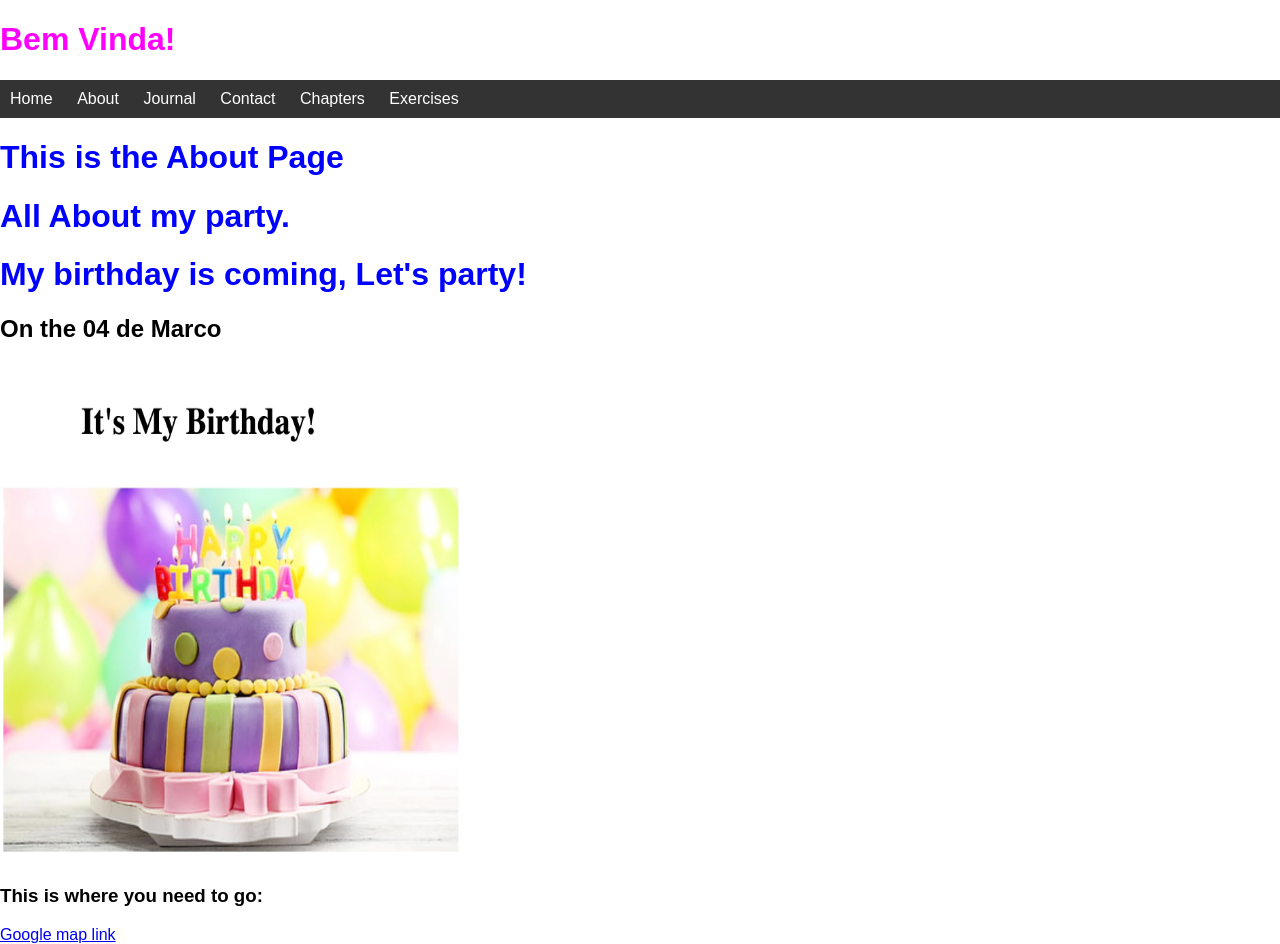
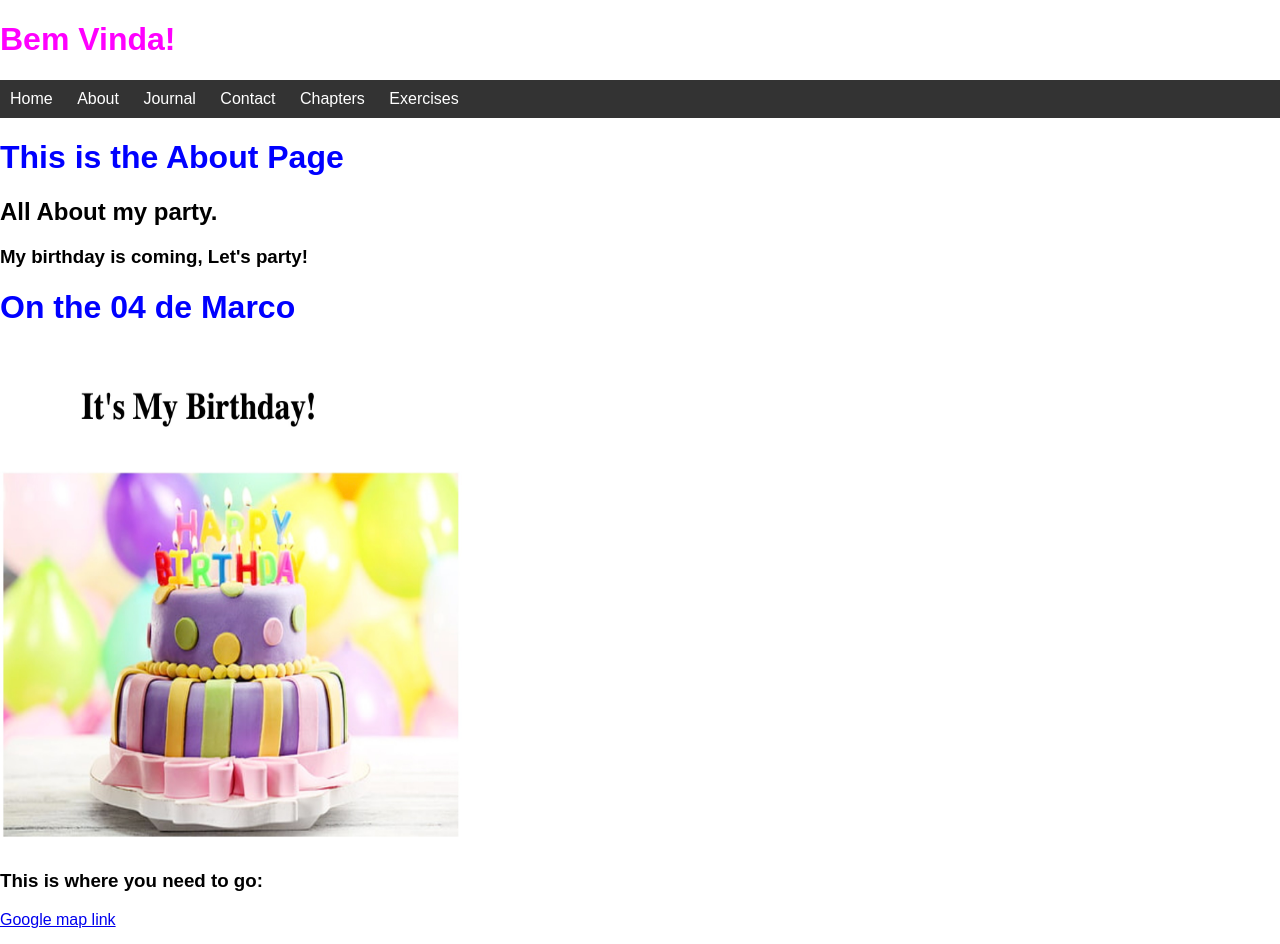
Before and after one commit to aneliseSol/html-Portfolio, a plain HTML site: page a1About.html in a window 1280 px wide. Drawn offline with Linux system fonts and the light colour scheme.

Commit message:
Update a1About.html

```diff
--- a/a1About.html
+++ b/a1About.html
@@ -35,9 +35,9 @@
   <main id="main-content">
     <!-- Content will be dynamically loaded here -->
     <H1> This is the About Page</H1> <!-- Main heading -->
-    <H1> All About my party.</H1> <!-- Secondary heading -->
-    <h1>My birthday is coming, Let's party!</h1> <!-- Tertiary heading -->
-    <h2>On the 04 de Marco</h2> <!-- Subheading -->
+    <H2> All About my party.</H2> <!-- Secondary heading -->
+    <h3>My birthday is coming, Let's party!</h3> <!-- Tertiary heading -->
+    <h1>On the 04 de Marco</h1> <!-- Subheading -->
 
     <!-- Image of a birthday cake -->
     <img src="./images/image1.jpg" width="500" height="500" alt="purple birthday cake with candles" />
```
